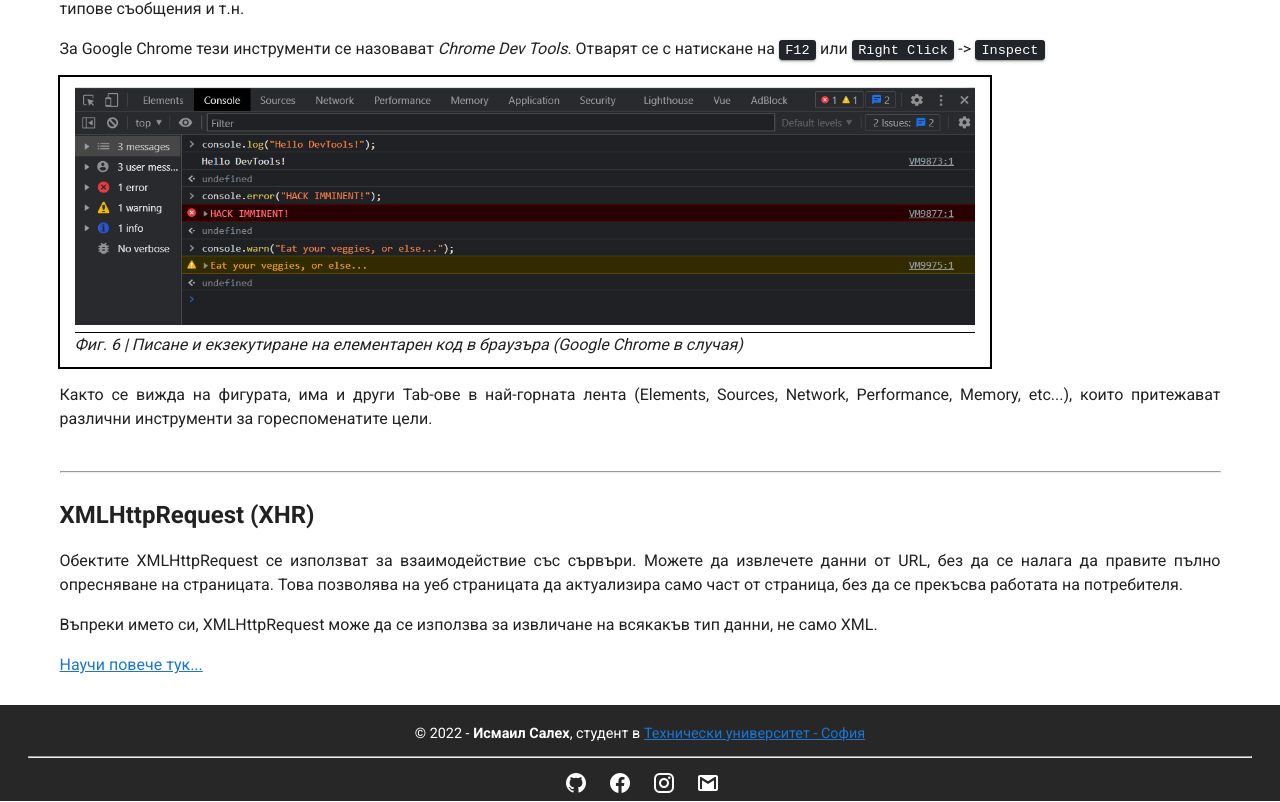
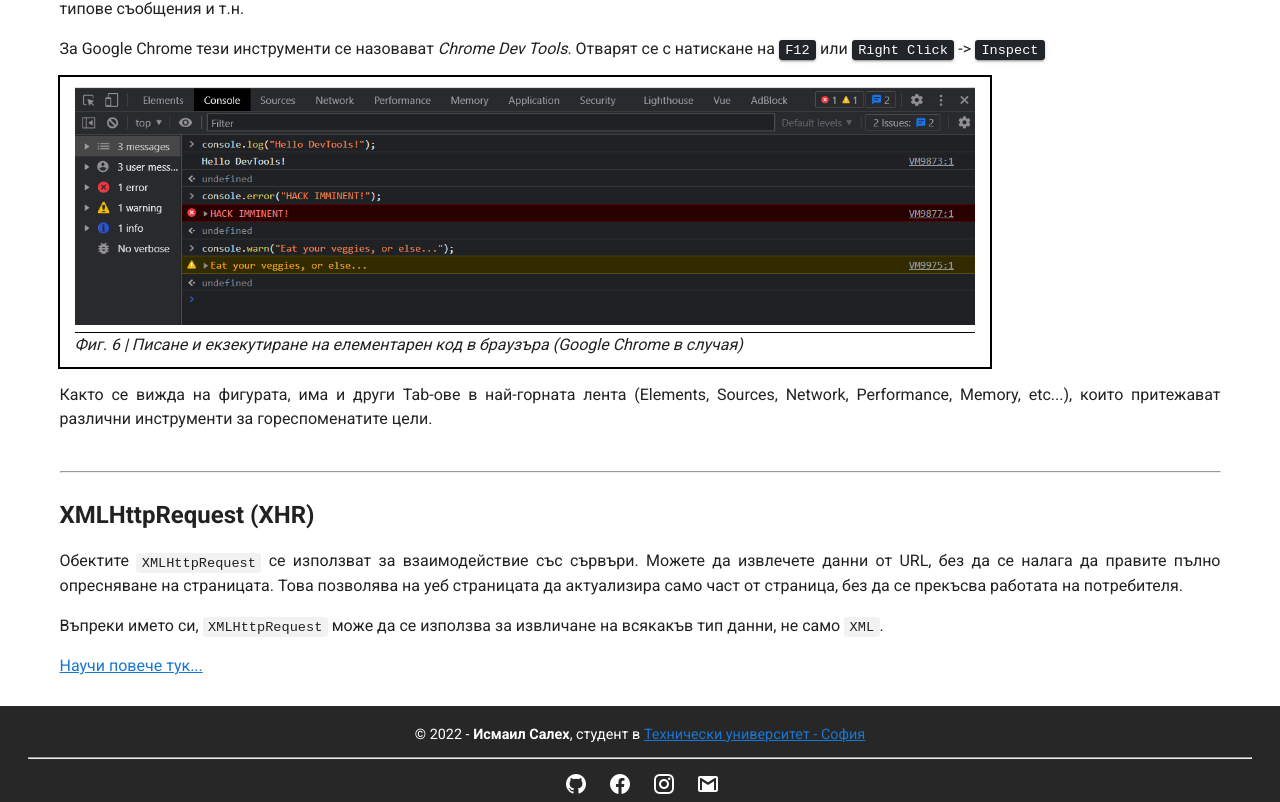
Before and after one commit to IsmailSalehCode/CORS-university_project, a Vue app: page /vocabulary in a window 1280 px wide. Shown: the part 1930-2732 px from the top of the page. Built offline with nearby package versions, Linux system fonts and the light colour scheme.

Commit message:
aaaaaaaaaa

```diff
--- a/src/components/XhrArticle.vue
+++ b/src/components/XhrArticle.vue
@@ -2,14 +2,15 @@
   <article>
     <h2>XMLHttpRequest (XHR)</h2>
     <p>
-      Обектите XMLHttpRequest се използват за взаимодействие със сървъри. Можете
-      да извлечете данни от URL, без да се налага да правите пълно опресняване
-      на страницата. Това позволява на уеб страницата да актуализира само част
-      от страница, без да се прекъсва работата на потребителя.
+      Обектите <code>XMLHttpRequest</code> се използват за взаимодействие със
+      сървъри. Можете да извлечете данни от URL, без да се налага да правите
+      пълно опресняване на страницата. Това позволява на уеб страницата да
+      актуализира само част от страница, без да се прекъсва работата на
+      потребителя.
     </p>
     <p>
-      Въпреки името си, XMLHttpRequest може да се използва за извличане на
-      всякакъв тип данни, не само XML.
+      Въпреки името си, <code>XMLHttpRequest</code> може да се използва за
+      извличане на всякакъв тип данни, не само <code>XML</code>.
     </p>
     <p>
       <a
```
Also changed, not shown: src/components/PurposeCORS.vue (added, +15 -0 lines).
